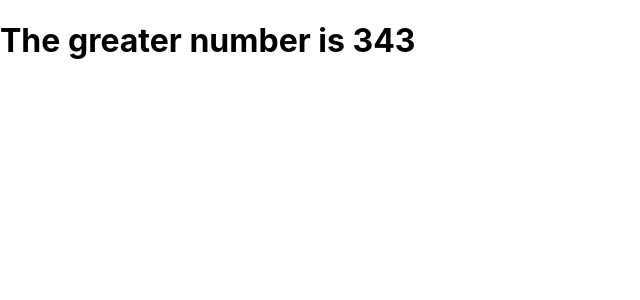
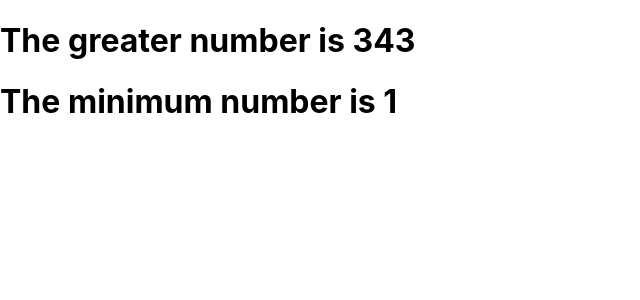
Before and after one commit to muh-younus/Logic-Building, a React (Create React App) app: page / in a window 1280 px wide. Shown: the top 300 px of the page, without its empty margins (0-640 px from the left). Built offline with nearby package versions, Linux system fonts and the light colour scheme.

Commit message:
another commit

```diff
--- a/src/App.js
+++ b/src/App.js
@@ -1,8 +1,12 @@
 import Day from "./module/Day1";
+import Day11 from "./module/Day11";
 
 function App() {
   return (
+    <>
     <Day/>
+    <Day11/>
+    </>
   );
 }
 
--- /dev/null
+++ b/src/module/Day11.js
@@ -0,0 +1,32 @@
+import React from 'react'
+
+function Day11() {
+    const array = [34,4,45,1];
+
+    function findMinNumber(){
+        let min = array[0];
+
+       for(let i=1; i< array.length; i++){
+
+
+        if(array[i] < min){
+
+             min = array[i];
+             console.log(min);
+            //  debugger
+
+        }
+       }
+       console.log(min);
+        return min;
+
+
+    }
+  return (
+    <>
+    <h1>The minimum number is {findMinNumber()}</h1>
+    </>
+  )
+}
+
+export default Day11
```
